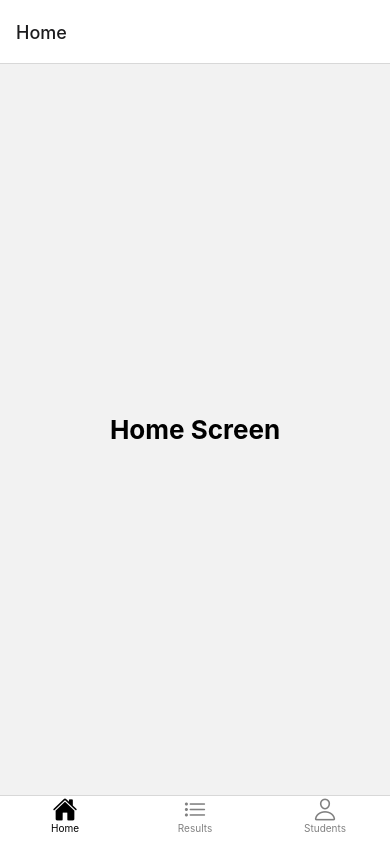
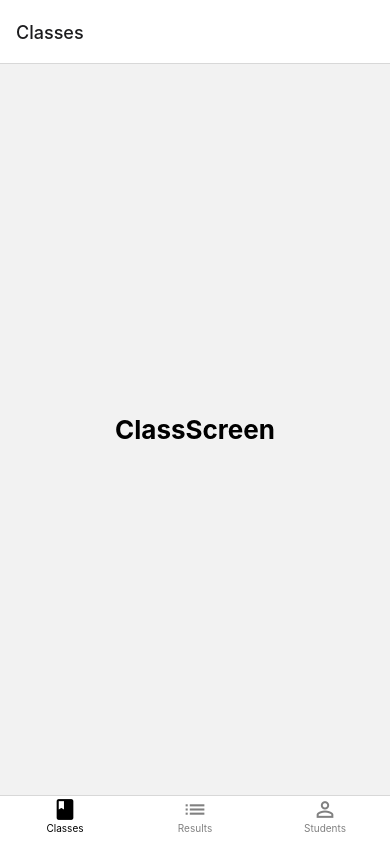
Before and after one commit to masteraaban/ikt205g24v, a React Native app: screen / in a window 390 px wide. Built offline with nearby package versions, Linux system fonts and the light colour scheme.

Commit message:
fixed navbar

```diff
--- a/navigation/MainContainer.js
+++ b/navigation/MainContainer.js
@@ -2,19 +2,22 @@ import * as React from 'react';
 import { NavigationContainer } from '@react-navigation/native';
 import { createBottomTabNavigator } from '@react-navigation/bottom-tabs';
 import { createStackNavigator } from '@react-navigation/stack';
-import Ionicons from 'react-native-vector-icons/Ionicons';
+import Icon from 'react-native-vector-icons/MaterialIcons';
+
+
 
 // Screens
-import HomeScreen from './screens/HomeScreen';
 import ResultsScreen from './screens/ResultsScreen';
 import StudentsScreen from '../StudentsScreen';
 import AddStudentForm from '../AddStudentForm';
 import EditStudentForm from '../EditStudentForm';
+import ClassScreen from "./screens/ClassScreen";
 
 // Screen names
-const homeName = "Home";
+const className = "Classes";
 const resultsName = "Results";
 const studentName = "Students";
+
 
 const Tab = createBottomTabNavigator();
 const Stack = createStackNavigator();
@@ -23,23 +26,24 @@ function MainContainer() {
   return (
       <NavigationContainer>
         <Tab.Navigator
-            initialRouteName={homeName}
+            initialRouteName={className}
             screenOptions={({ route }) => ({
               tabBarIcon: ({ focused, color, size }) => {
                 let iconName;
                 let rn = route.name;
 
-                if (rn === homeName) {
-                  iconName = focused ? 'home' : 'home-outline';
+                if (rn === className) {
+                  iconName = focused ? 'class' : 'class';
 
                 } else if (rn === resultsName) {
-                  iconName = focused ? 'list' : 'list-outline';
+                  iconName = focused ? 'list' : 'list';
 
                 } else if (rn === studentName) {
-                  iconName = focused ? 'settings' : 'person-outline';
+                  iconName = focused ? 'person' : 'person-outline';
+
                 }
 
-                return <Ionicons name={iconName} size={size} color={color} />;
+                return <Icon name={iconName} size={size} color={color} />;
               },
             })}
             tabBarOptions={{
@@ -49,9 +53,10 @@ function MainContainer() {
               style: { padding: 10, height: 70 }
             }}>
 
-          <Tab.Screen name={homeName} component={HomeScreen} />
-          <Tab.Screen name={resultsName} component={ResultsScreen} />
-          <Tab.Screen name={studentName}>
+          <Tab.Screen name={className} component={ClassScreen} />
+
+            <Tab.Screen name={resultsName} component={ResultsScreen} />
+            <Tab.Screen name={studentName}>
             {() => (
                 <Stack.Navigator initialRouteName="StudentsScreen">
                   <Stack.Screen name="StudentsScreen" component={StudentsScreen} options = {{title: 'Students'}}/>
--- a/navigation/screens/HomeScreen.js
+++ b/navigation/screens/ClassScreen.js
@@ -1,12 +1,12 @@
 import * as React from 'react';
 import {View, Text} from "react-native"
 
-export default function HomeScreen({ navigation }) {
+export default function ClassScreen({ navigation }) {
     return (
         <View style={{ flex: 1, alignItems: 'center', justifyContent: 'center' }}>
             <Text
-                onPress={() => navigation.navigate("Home")}
-                style={{ fontSize: 26, fontWeight: 'bold' }}>Home Screen</Text>
+                onPress={() => navigation.navigate("Class")}
+                style={{ fontSize: 26, fontWeight: 'bold' }}>ClassScreen</Text>
         </View>
     );
 }
--- a/package.json
+++ b/package.json
@@ -17,10 +17,10 @@
     "@react-navigation/native": "^6.1.10",
     "@react-navigation/stack": "^6.3.21",
     "expo": "^49.0.23",
-    "expo-status-bar": "~1.11.1",
+    "expo-status-bar": "~1.6.0",
     "firebase": "^10.6.0",
     "react": "18.2.0",
-    "react-native": "^0.71.16",
+    "react-native": "0.72.10",
     "react-native-vector-icons": "^10.0.3"
   },
   "devDependencies": {
```
Also changed, not shown: 1 other file (tests, documents, lock files or other folders).
